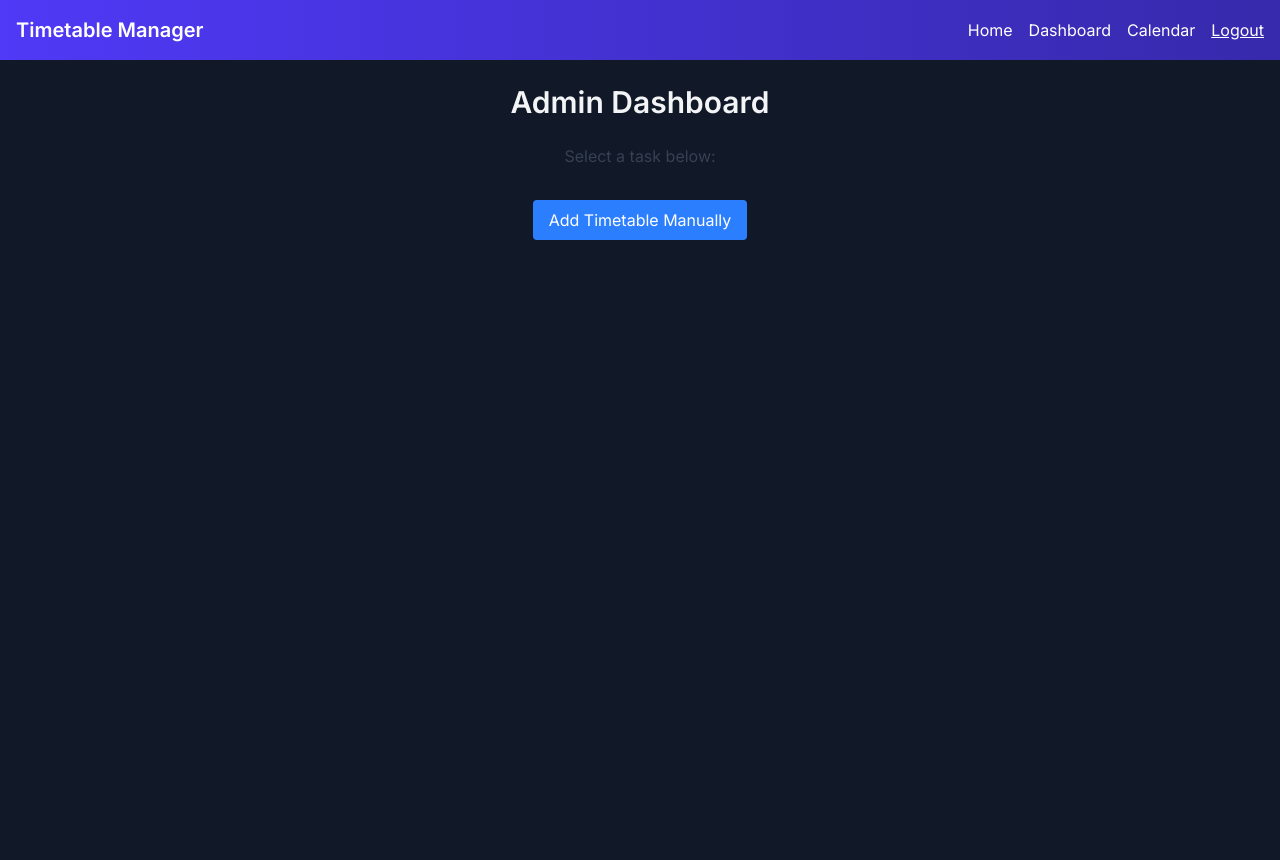
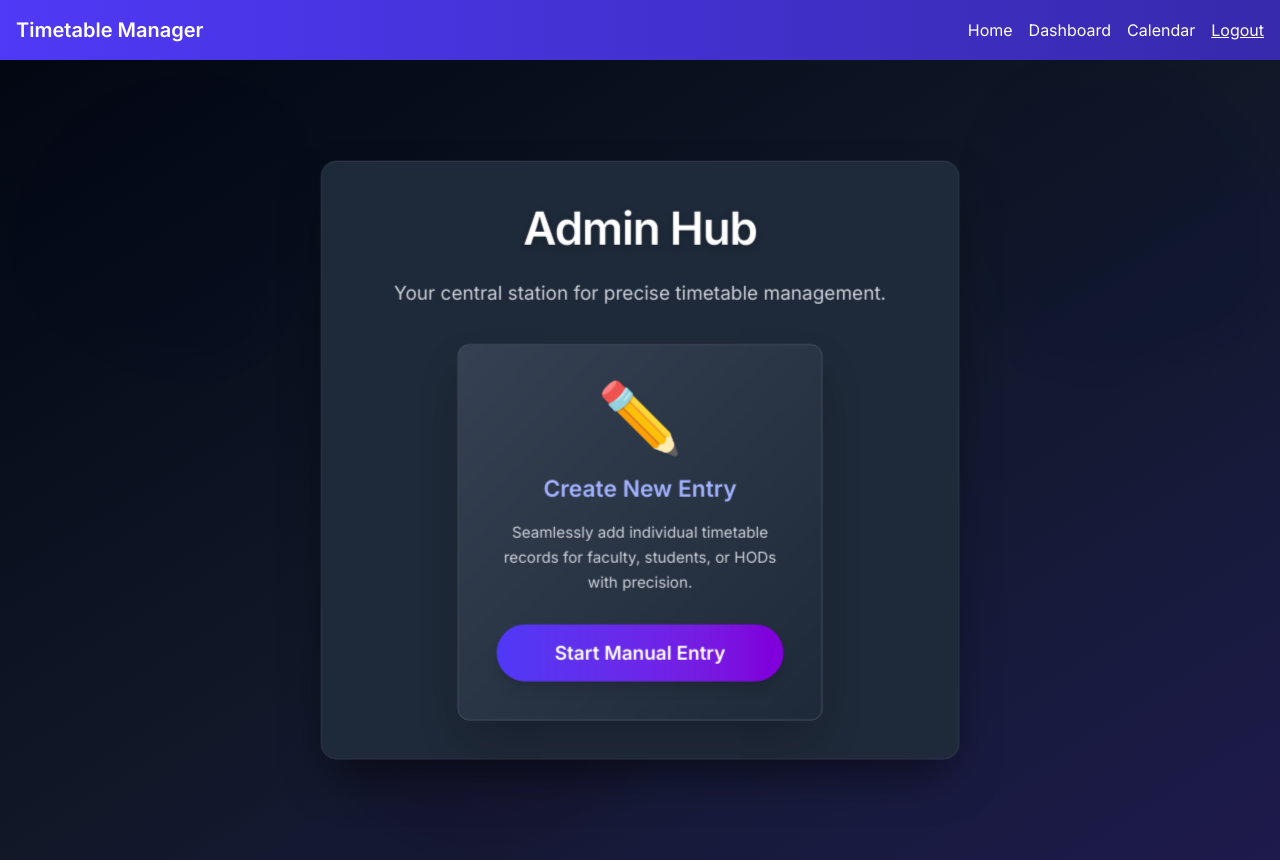
Before and after one commit to SakshiiRK/TM---frontend, a React (Vite) app: page /admin-dashboard in a window 1280 px wide. Before the commit the page ends 800 px from the top, so only its background shows below. Built offline with nearby package versions, Linux system fonts and the light colour scheme; no server answers; sample sign-in values are in the browser's storage.

Commit message:
changes in ui

```diff
--- a/src/pages/admin/AdminDashboard.jsx
+++ b/src/pages/admin/AdminDashboard.jsx
@@ -2,7 +2,6 @@
 import React from 'react';
 import { useNavigate } from 'react-router-dom';
 import Navbar from '../../components/layout/Navbar';
-
 
 const AdminDashboard = () => {
   const navigate = useNavigate();
@@ -10,27 +9,64 @@ const AdminDashboard = () => {
   return (
     <>
       <Navbar />
-      <div className="p-6 max-w-xl mx-auto text-center">
-        <h2 className="text-3xl font-bold mb-6">Admin Dashboard</h2>
-        <p className="mb-4 text-gray-700">Select a task below:</p>
-        <div className="admin-buttons">
-          {/* <button className="btn btn-blue" onClick={() => navigate('/admin-upload')}>
-            ⬆ Upload New Timetable
-          </button> */}
-          {/* <button className="btn btn-purple" onClick={() => navigate('/admin-view/hod')}>
-            View HOD Timetables
-          </button>
-          <button className="btn btn-green" onClick={() => navigate('/admin-view/faculty')}>
-             View Faculty Timetables
-          </button>
-          <button className="btn btn-blue" onClick={() => navigate('/admin-view/student')}>
-             View Student Timetables
-          </button> */}
-          <button onClick={() => navigate('/manual-entry')} className="bg-blue-500 text-white px-4 py-2 mt-4 rounded">
-   Add Timetable Manually
-</button>
+      <div className="min-h-screen bg-gradient-to-br from-gray-950 via-gray-900 to-indigo-950 text-gray-100 flex flex-col items-center justify-center py-10 px-4 sm:px-6 lg:px-8 relative overflow-hidden">
+        {/* Background Gradients/Shapes (for creative flair) */}
+        <div className="absolute top-0 left-0 w-80 h-80 bg-purple-500 rounded-full mix-blend-multiply filter blur-xl opacity-20 animate-blob"></div>
+        <div className="absolute top-0 right-0 w-80 h-80 bg-blue-500 rounded-full mix-blend-multiply filter blur-xl opacity-20 animate-blob animation-delay-2000"></div>
+        <div className="absolute bottom-0 left-1/4 w-80 h-80 bg-pink-500 rounded-full mix-blend-multiply filter blur-xl opacity-20 animate-blob animation-delay-4000"></div>
+
+        <div className="relative z-10 max-w-2xl w-full bg-gray-800 bg-opacity-80 backdrop-filter backdrop-blur-lg border border-gray-700 rounded-2xl shadow-3xl p-8 sm:p-10 text-center transform transition-all duration-500 ease-out scale-95 hover:scale-100">
+          <h2 className="text-5xl font-extrabold text-white mb-6 leading-tight tracking-tight drop-shadow-lg">
+            Admin Hub
+          </h2>
+          <p className="mb-10 text-gray-300 text-xl font-light">
+            Your central station for precise timetable management.
+          </p>
+
+          <div className="flex justify-center">
+            {/* Manual Entry Card - now the sole focus */}
+            <div className="bg-gradient-to-br from-gray-700 to-gray-800 p-10 rounded-xl shadow-2xl border border-gray-600 hover:border-indigo-500 transform hover:scale-[1.03] transition-all duration-300 ease-in-out flex flex-col items-center justify-center w-full max-w-sm cursor-pointer group">
+              <span className="text-7xl mb-6 transform group-hover:rotate-6 transition-transform duration-300 ease-out" role="img" aria-label="manual-entry">✏️</span>
+              <h3 className="text-2xl font-bold text-indigo-300 mb-4 group-hover:text-indigo-200 transition-colors duration-300">
+                Create New Entry
+              </h3>
+              <p className="text-gray-300 text-md mb-8 leading-relaxed">
+                Seamlessly add individual timetable records for faculty, students, or HODs with precision.
+              </p>
+              <button
+                onClick={() => navigate('/manual-entry')}
+                className="w-full bg-gradient-to-r from-indigo-600 to-purple-700 hover:from-indigo-700 hover:to-purple-800 text-white font-extrabold py-4 px-8 rounded-full shadow-lg transform hover:scale-105 transition-all duration-300 ease-in-out focus:outline-none focus:ring-4 focus:ring-indigo-500 focus:ring-opacity-75 focus:ring-offset-2 focus:ring-offset-gray-800 text-xl"
+              >
+                Start Manual Entry
+              </button>
+            </div>
+          </div>
         </div>
       </div>
+
+      {/* Tailwind CSS for Blob Animation (add this to your main CSS file if not already globally defined) */}
+      <style jsx>{`
+        @keyframes blob {
+          0%, 100% {
+            border-radius: 60% 40% 30% 70% / 60% 30% 70% 40%;
+          }
+          50% {
+            border-radius: 30% 60% 70% 40% / 50% 60% 30% 60%;
+          }
+        }
+        .animate-blob {
+          animation: blob 7s infinite;
+        }
+        .animation-delay-2000 {
+          animation-delay: 2s;
+        }
+        .animation-delay-4000 {
+          animation-delay: 4s;
+        }
+        .shadow-3xl {
+          box-shadow: 0 25px 50px -12px rgba(0, 0, 0, 0.5); /* A stronger, deeper shadow */
+        }
+      `}</style>
     </>
   );
 };
```
